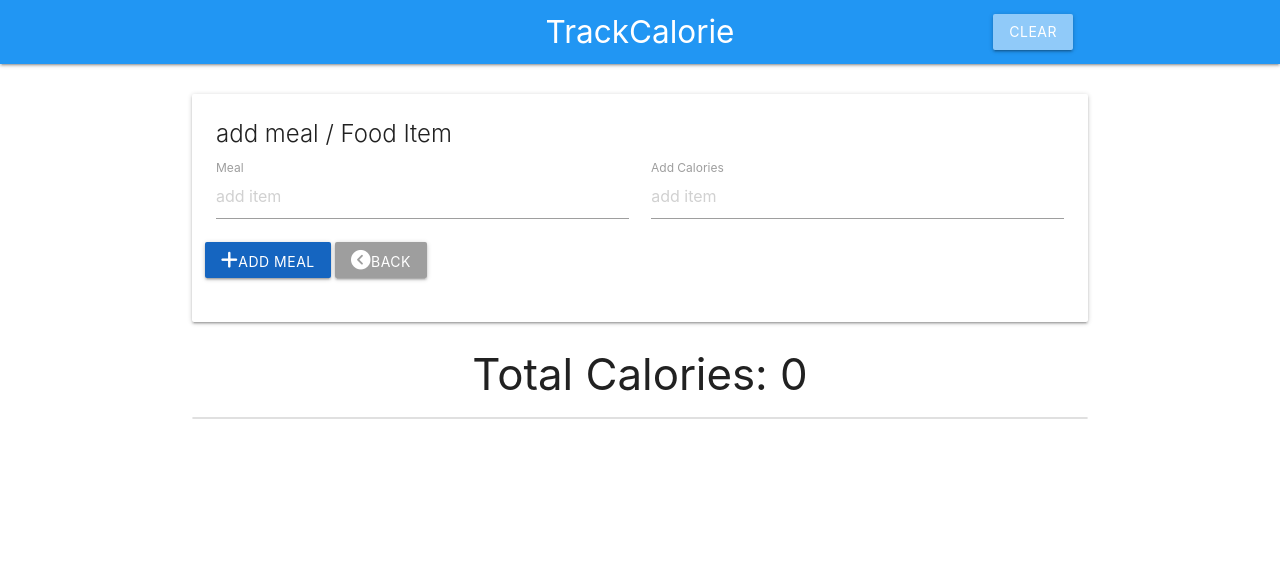
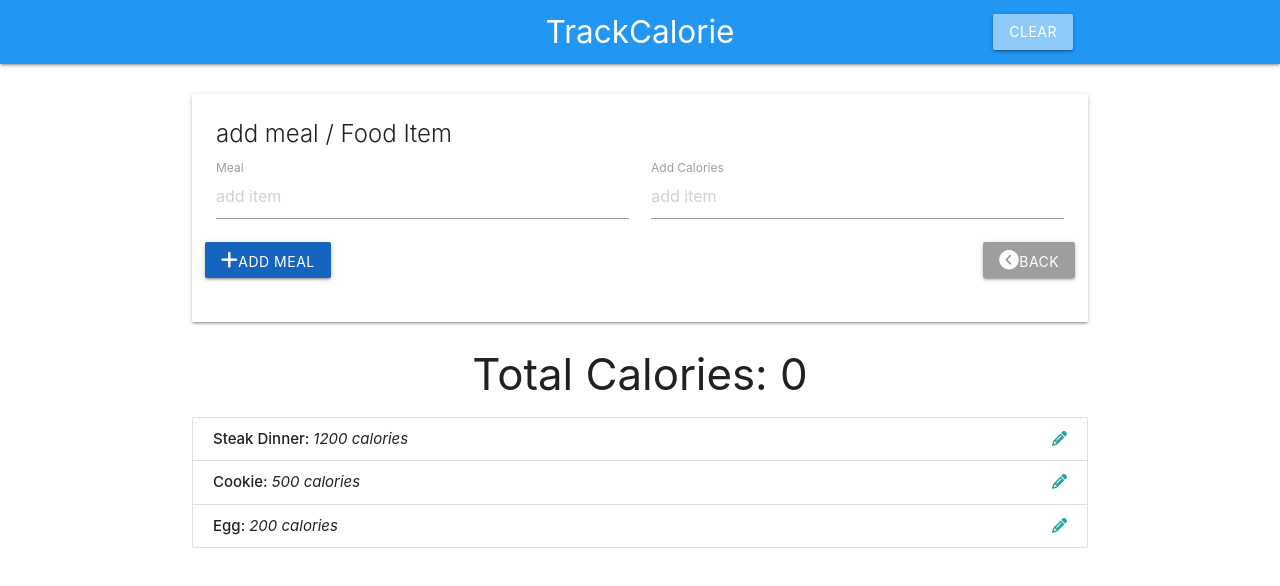
Before and after one commit to Mel1207/Project---TrackCalorie, a plain HTML site: page index.html in a window 1280 px wide. Drawn offline with nearby package versions, Linux system fonts and the light colour scheme.

Commit message:
added UI controlers

```diff
--- a/app.js
+++ b/app.js
@@ -21,7 +21,12 @@ const itemCtrl = (function() {
         totalCalories: 0
     }
 
+
+    // Public methods
     return {
+        getItems: function() {
+            return data.items;
+        },
         logData: function() {
             return data;
         }
@@ -30,10 +35,29 @@ const itemCtrl = (function() {
 
 // UI Controler
 const uiCtrl = (function() {
+    const UISelectors = {
+        itemList: '#item-list'
+    }
 
     // Public Methods
     return {
+        populateItemList: function(items) {
+            let html = '';
 
+            items.forEach(function(item) {
+                html += `
+                <li class="collection-item" id="item-${item.id}">
+                    <strong>${item.name}: </strong> <em>${item.calories} calories</em>
+                    <a href="#!" class="secondary-content">
+                        <i class="edit-item fas fa-pencil-alt"></i>
+                    </a>
+                </li>
+                `
+            });
+
+            // Insert list items
+            document.querySelector(UISelectors.itemList).innerHTML = html;
+        }
     }
 })();
 
@@ -44,9 +68,17 @@ const appCtrl = (function(itemCtrl, uiCtrl) {
 
     // Public Methods
     return {
-        app: console.log('App Initializing...')
+        init: function () {
+            console.log('App Initializing...');
+            // Fetch items from data structure
+            const items = itemCtrl.getItems();
+
+            // Populate items from UI controler
+            // UICtrl.populateItemList(items);
+            uiCtrl.populateItemList(items)
+        }
     }
 })(itemCtrl, uiCtrl);
 
 
-appCtrl.app();
+appCtrl.init();
--- a/index.html
+++ b/index.html
@@ -51,7 +51,7 @@
                         <button class="delete-btn btn red">
                             <i class="fas fa-minus"></i>Delete meal
                         </button> -->
-                        <button class="back-btn btn grey pull-left">
+                        <button class="back-btn btn grey pull-left" style="float: right;">
                             <i class="fas fa-chevron-circle-left"></i>Back
                         </button>
                     </div>
```
